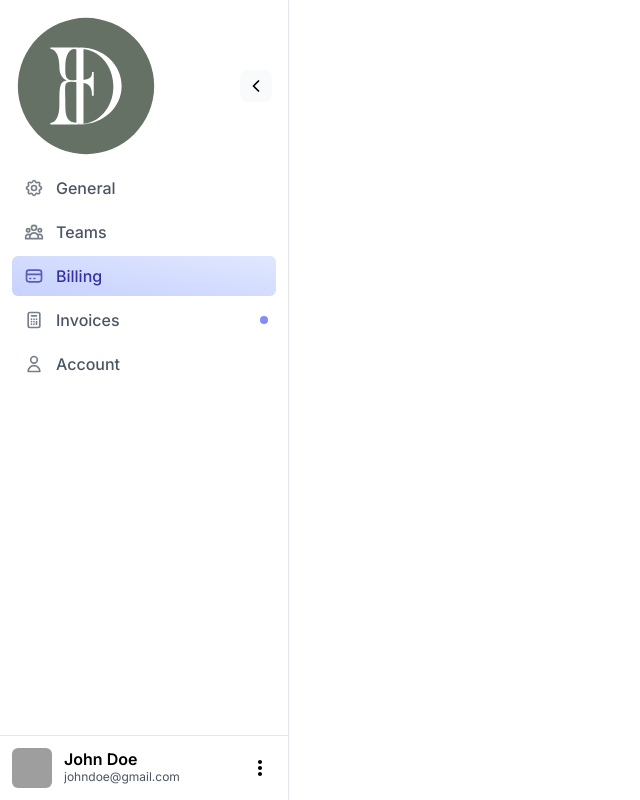
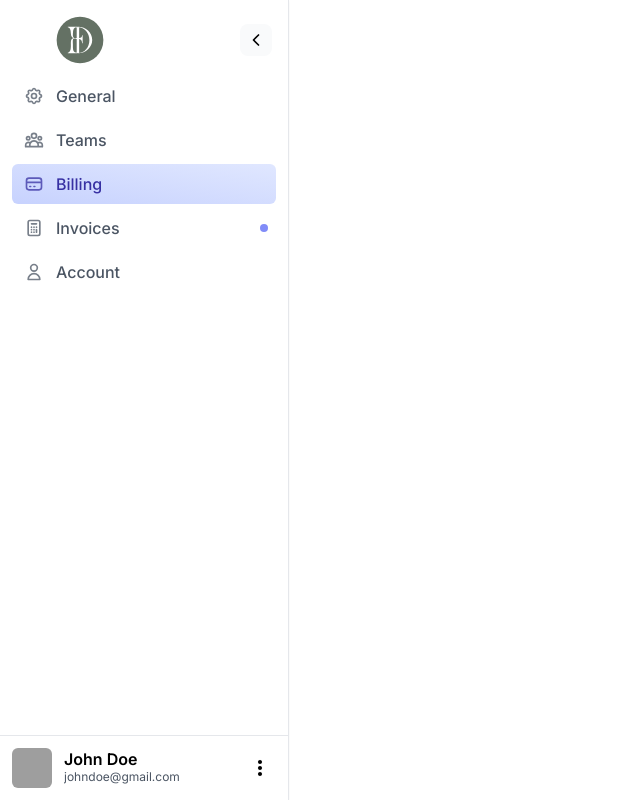
Before and after one commit to PabloChavez03/admin-panel, a Next.js app: page / in a window 1280 px wide. Shown: the whole page, without its empty margins (0-640 px from the left). Built offline with nearby package versions, Linux system fonts and the light colour scheme; grey boxes are pictures that could not be loaded.

Commit message:
add extensible of out

```diff
--- a/src/app/components/atoms/Logo.tsx
+++ b/src/app/components/atoms/Logo.tsx
@@ -1,6 +1,11 @@
 import eluxLogo from '@/public/elux.svg'
 import Image from 'next/image'
+import React from 'react'
 
-export const Logo = () => {
-  return <Image src={eluxLogo} alt="Elux Logo" />
+interface Props {
+  className?: string
 }
+
+export const Logo: React.FC<Props> = ({ className }) => {
+  return <Image src={eluxLogo} alt="Elux Logo" className={`h-12 w-12 ${className}`}/>
+}
```
